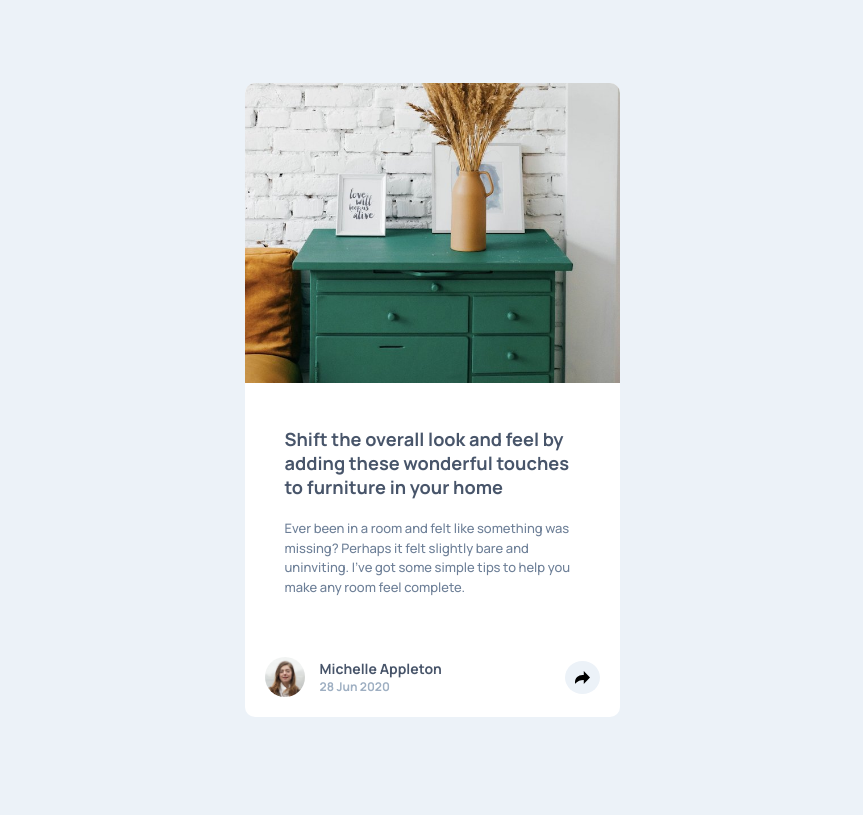
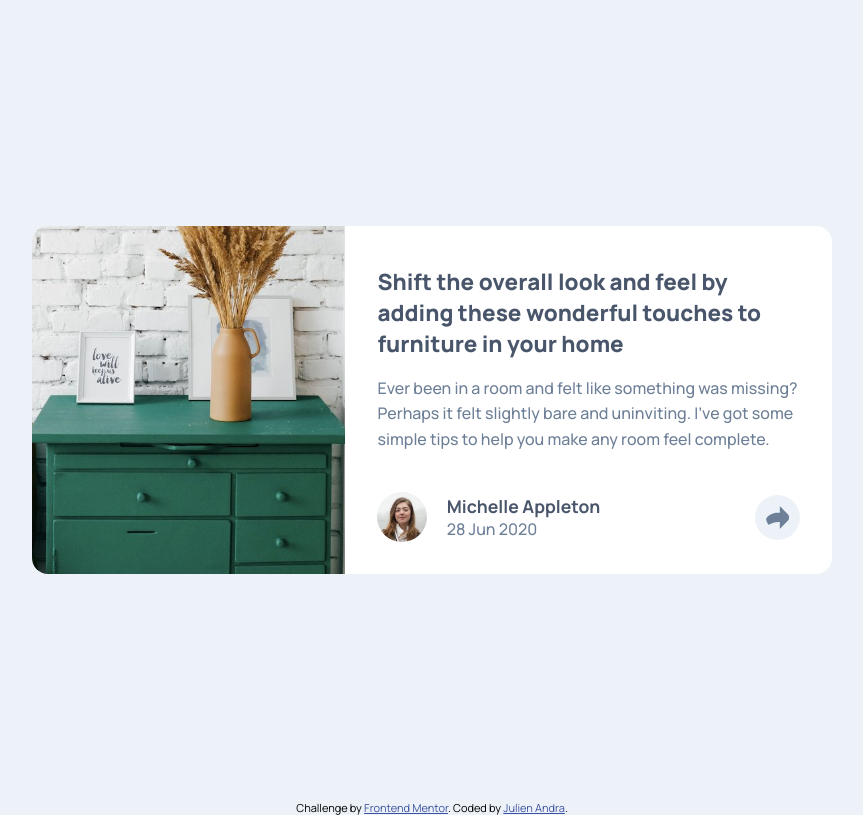
Before and after one commit to Andra67/fem-newbie-article-preview-component, a plain HTML site: page index.html in a window 1280 px wide. Shown: the whole page, without its empty margins (208-1071 px from the left). Drawn offline with Linux system fonts and the light colour scheme.

Commit message:
finalizing

```diff
--- a/index.html
+++ b/index.html
@@ -11,14 +11,13 @@
       sizes="32x32"
       href="./images/favicon-32x32.png"
     />
+    <link rel="stylesheet" href="styles.css" />
     <link rel="preconnect" href="https://fonts.googleapis.com" />
     <link rel="preconnect" href="https://fonts.gstatic.com" crossorigin />
     <link
       href="https://fonts.googleapis.com/css2?family=Manrope:wght@200..800&display=swap"
       rel="stylesheet"
     />
-
-    <link rel="stylesheet" href="styles.css" />
 
     <title>Frontend Mentor | Article preview component</title>
 
@@ -34,55 +33,58 @@
     </style>
   </head>
   <body>
-    <div class="main">
-      <img
-        src="images/drawers.jpg"
-        alt="an image of a drawer"
-        class="header-image"
-      />
+    <div class="preview-container">
+      <div class="container">
+        <div class="image">
+          <img src="/images/drawers.jpg" alt="" />
+        </div>
+        <div class="content">
+          <div class="inner">
+            <h1>
+              Shift the overall look and feel by adding these wonderful touches
+              to furniture in your home
+            </h1>
+            <p>
+              Ever been in a room and felt like something was missing? Perhaps
+              it felt slightly bare and uninviting. I’ve got some simple tips to
+              help you make any room feel complete.
+            </p>
 
-      <div class="main-content">
-        <h1 class="introduction">
-          Shift the overall look and feel by adding these wonderful touches to
-          furniture in your home
-        </h1>
-        <p class="description">
-          Ever been in a room and felt like something was missing? Perhaps it
-          felt slightly bare and uninviting. I’ve got some simple tips to help
-          you make any room feel complete.
-        </p>
+            <div class="profile">
+              <div class="details">
+                <img src="images/avatar-michelle.jpg" alt="" />
+                <div class="info">
+                  <h3>Michelle Appleton</h3>
+                  <span>28 Jun 2020</span>
+                </div>
+              </div>
+              <button class="share-icon">
+                <img src="images/icon-share.svg" alt="" />
+              </button>
+            </div>
+          </div>
+          <div class="social-links">
+            <div class="d-flex">
+              <span>share</span>
+              <div class="links">
+                <a href="#"><img src="images/icon-facebook.svg" alt="" /></a>
+                <a href="#"><img src="images/icon-twitter.svg" alt="" /></a>
+                <a href="#"><img src="images/icon-pinterest.svg" alt="" /></a>
+              </div>
+            </div>
+            <div class="inverted-triangle"></div>
+          </div>
+        </div>
       </div>
+    </div>
 
-<div class="footer">
-  <div class="profile">
-    <img src="images/avatar-michelle.jpg" alt="Michelle" class="profile-picture" />
-    <div class="profile-info">
-      <h1 class="name">Michelle Appleton</h1>
-      <h2 class="date">28 Jun 2020</h2>
+    <div class="attribution">
+      Challenge by
+      <a href="https://www.frontendmentor.io?ref=challenge" target="_blank"
+        >Frontend Mentor</a
+      >. Coded by <a href="#">Julien Andra</a>.
     </div>
-  </div>
 
-  <div class="share-icon-container">
-    <svg xmlns="http://www.w3.org/2000/svg" width="15" height="13">
-      <path
-        fill="currentColor"
-        d="M15 6.495L8.766.014V3.88H7.441C3.33
-        3.88 0 7.039 0 10.936v2.049l.589-.612C2.59
-        10.294 5.422 9.11 8.39 9.11h.375v3.867L15
-        6.495z"
-        class="share-icon"
-      />
-    </svg>
-  </div>
-
-  <!-- Hidden share container -->
-  <div class="share-popup">
-    <p>Share</p>
-    <img src="images/icon-facebook.svg" alt="facebook" />
-    <img src="images/icon-twitter.svg" alt="twitter" />
-    <img src="images/icon-pinterest.svg" alt="pinterest" />
-  </div>
-</div>
     <script src="script.js"></script>
   </body>
 </html>
--- a/script.js
+++ b/script.js
@@ -1,6 +1,12 @@
-const shareBtn = document.querySelector(".share-icon-container");
-const sharePopup = document.querySelector(".share-popup");
+const button = document.querySelector(".share-icon");
+const socialLinks = document.querySelector(".social-links");
 
-shareBtn.addEventListener("click", () => {
-  sharePopup.classList.toggle("active");
+button.addEventListener("click", () => {
+  socialLinks.classList.toggle("active");
+
+  if (button.classList.contains("share-active")) {
+    button.classList.remove("share-active", "share-active-img");
+  } else {
+    button.classList.add("share-active", "share-active-img");
+  }
 });
--- a/styles.css
+++ b/styles.css
@@ -1,135 +1,217 @@
+:root {
+  --very-dark-grayish-blue: hsl(217, 19%, 35%);
+  --desaturated-dark-blue: hsl(214, 17%, 51%);
+  --grayish-blue: hsl(212, 23%, 69%);
+  --light-grayish-blue: hsl(210, 46%, 95%);
+}
+
 * {
+  box-sizing: border-box;
   margin: 0;
   padding: 0;
-  box-sizing: border-box;
   font-family: "Manrope", sans-serif;
-  font-size: 13px;
 }
 
 body {
-  background-color: hsl(210, 46%, 95%);
-  display: flex;
-  justify-content: center;
-  align-items: center;
-  height: 100vh;
+  background-color: var(--light-grayish-blue);
 }
 
-.main {
-  width: 375px;
+img {
+  max-width: 100%;
+}
+
+span {
+  display: inline-block;
+}
+
+.preview-container {
+  margin-inline: 1rem;
+  margin-block: 2rem;
+}
+
+.container {
+  max-width: 800px;
+  margin-inline: auto;
   background-color: white;
-  border-radius: 10px;
+  border-radius: 1rem;
+  position: relative;
   overflow: hidden;
 }
 
-.main-content {
-  display: flex;
-  flex-direction: column;
-  gap: 20px;
-  padding: 20px;
-  margin: 20px;
+.content {
+  padding: 2.5rem 0 1.5rem 0;
 }
 
-.introduction {
-  color: hsl(217, 19%, 35%);
-  font-weight: 700;
-  font-size: 1.4rem;
+.content .inner {
+  padding-inline: 1rem;
 }
 
-.description {
-  color: hsl(214, 17%, 51%);
-  font-weight: 500;
-  line-height: 1.5;
+.content h1 {
+  font-size: 1.4rem;
+  line-height: 1.4;
+  color: var(--very-dark-grayish-blue);
+  font-weight: 800;
+  margin-bottom: 1rem;
 }
 
-.header-image {
-  width: 100%;
-  height: 33%;
+.content p {
+  line-height: 1.6;
+  color: var(--desaturated-dark-blue);
+  margin-bottom: 2.5rem;
+  font-weight: 500;
 }
 
-.footer {
-  display: flex;
-  justify-content: space-between;
-  align-items: center;
-  padding: 20px;
-  position: relative;
-}
-
-/* profile */
 .profile {
   display: flex;
   align-items: center;
-  gap: 15px;
+  justify-content: space-between;
 }
-.profile-picture {
-  width: 40px;
+
+.profile img {
+  height: 50px;
+  width: 50px;
   border-radius: 50%;
 }
-.name {
-  font-size: 14px;
-  color: hsl(217, 19%, 35%);
-}
-.date {
-  font-size: 12px;
-  color: hsl(212, 23%, 69%);
+
+.profile .details {
+  display: flex;
+  align-items: center;
+  gap: 1.2rem;
 }
 
-/* share button */
-.share-icon-container {
-  background-color: hsl(210, 46%, 95%);
+.profile .info h3 {
+  font-size: 1.1rem;
+  color: var(--very-dark-grayish-blue);
+  font-weight: 700;
+}
+
+.profile .info span {
+  color: var(--desaturated-dark-blue);
+  font-weight: 500;
+}
+
+.share-icon {
+  height: 45px;
+  width: 45px;
+  outline: none;
+  border: none;
+  background-color: var(--light-grayish-blue);
+  cursor: pointer;
   border-radius: 50%;
-  padding: 10px;
-  cursor: pointer;
   display: flex;
   align-items: center;
   justify-content: center;
-}
-.share-icon-container:hover {
-  background-color: hsl(217, 19%, 35%);
-  color: white;
+  z-index: 20;
 }
 
-/* popup default hidden */
-.share-popup {
-  display: none;
-  align-items: center;
-  gap: 15px;
-  background-color: hsl(217, 19%, 35%);
-  color: white;
-  padding: 10px 20px;
-  border-radius: 10px;
-  position: absolute;
-  right: 0;
-  bottom: 60px; /* desktop only */
-}
-.share-popup p {
-  letter-spacing: 5px;
-  text-transform: uppercase;
-  color: hsl(212, 23%, 69%);
+.share-icon img {
+  height: 23px;
+  width: 23px;
+  object-fit: cover;
 }
 
-/* active */
-.share-popup.active {
+.social-links {
+  background-color: var(--very-dark-grayish-blue);
   display: flex;
+  align-items: center;
+  border-radius: 0 0 1rem 1rem;
+  height: 100px;
+  width: 100%;
+  position: absolute;
+  padding-inline: 1rem;
+  bottom: -8rem;
+  transition: bottom 0.3s ease-in-out;
 }
 
-/* ✅ Mobile style (replace footer bar) */
-@media (max-width: 768px) {
-  .footer {
-    position: relative;
+.social-links .d-flex {
+  display: flex;
+  gap: 1rem;
+}
+
+.social-links .links {
+  display: flex;
+  align-items: center;
+  gap: 1rem;
+}
+
+.social-links span {
+  text-transform: uppercase;
+  letter-spacing: 3px;
+  font-size: 1rem;
+  font-weight: 500;
+  color: var(--desaturated-dark-blue);
+}
+
+.active {
+  bottom: 0;
+}
+
+.share-active {
+  background-color: var(--grayish-blue);
+}
+
+.share-active-img img {
+  filter: brightness(10);
+}
+
+@media (min-width: 768px) {
+  .preview-container {
+    height: 100vh;
+    display: grid;
+    place-items: center;
+    margin-block: 0;
   }
 
-  .share-popup {
-    display: none;
-    position: absolute;
-    bottom: 0;
-    left: 0;
-    right: 0;
-    border-radius: 0 0 10px 10px;
-    justify-content: space-between;
+  .container {
+    display: flex;
+    gap: 1rem;
+    overflow: visible;
   }
 
-  .share-popup.active {
-    display: flex;
-    padding: 15px 25px;
+  .content {
+    padding-right: 1rem;
+    padding-bottom: 2rem;
+    flex-basis: 60%;
+  }
+
+  .image {
+    flex-basis: 40%;
+  }
+
+  .image img {
+    height: 100%;
+    border-radius: 1rem 0 0 1rem;
+    object-fit: cover;
+  }
+
+  .social-links {
+    width: 250px;
+    bottom: 6.5rem;
+    right: -4.5rem;
+    border-radius: 1rem;
+    height: 50px;
+    transform: scale(0);
+    transition: transform 0.3s ease-in-out;
+  }
+
+  .active {
+    transform: scale(1);
+  }
+
+  .social-links .d-flex {
+    justify-content: center;
+    width: 100%;
+  }
+
+  .inverted-triangle {
+    width: 0;
+    height: 0;
+    border-left: 23px solid transparent;
+    border-right: 23px solid transparent;
+    border-top: 23px solid var(--very-dark-grayish-blue);
+    left: 50%;
+    position: absolute;
+    bottom: -0.9rem;
+    transform: translateX(-50%);
   }
 }
```
